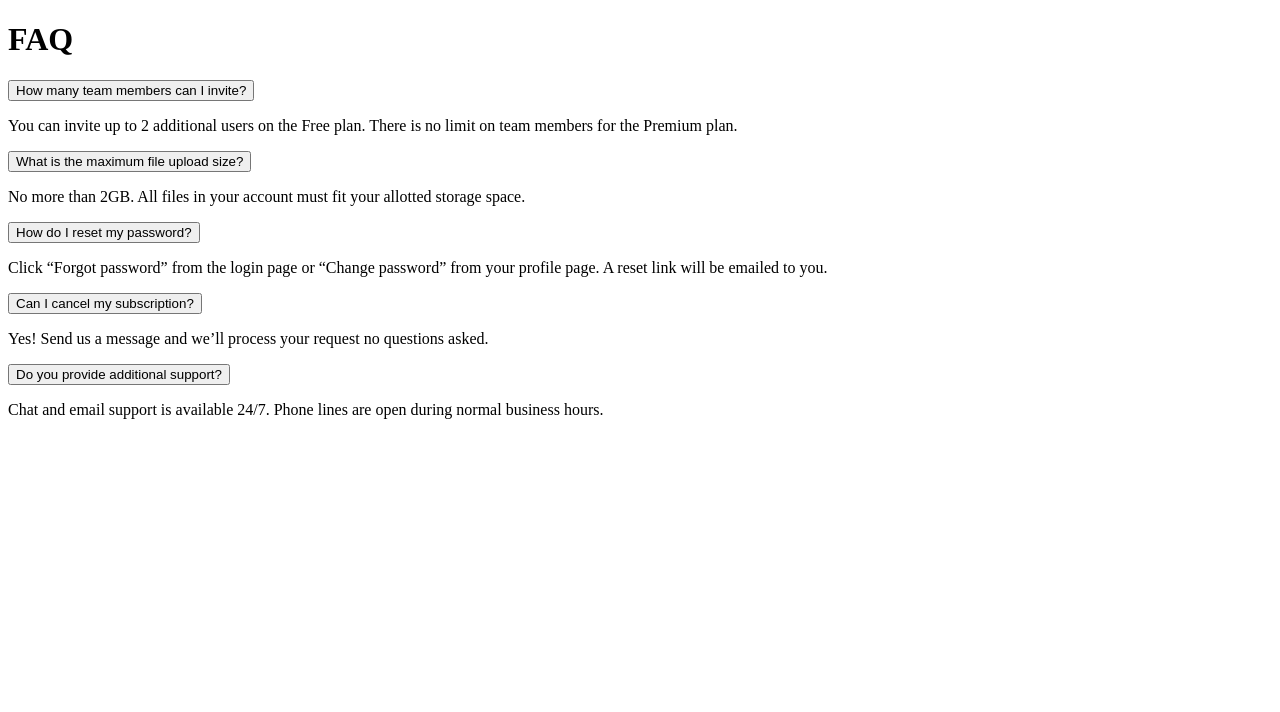
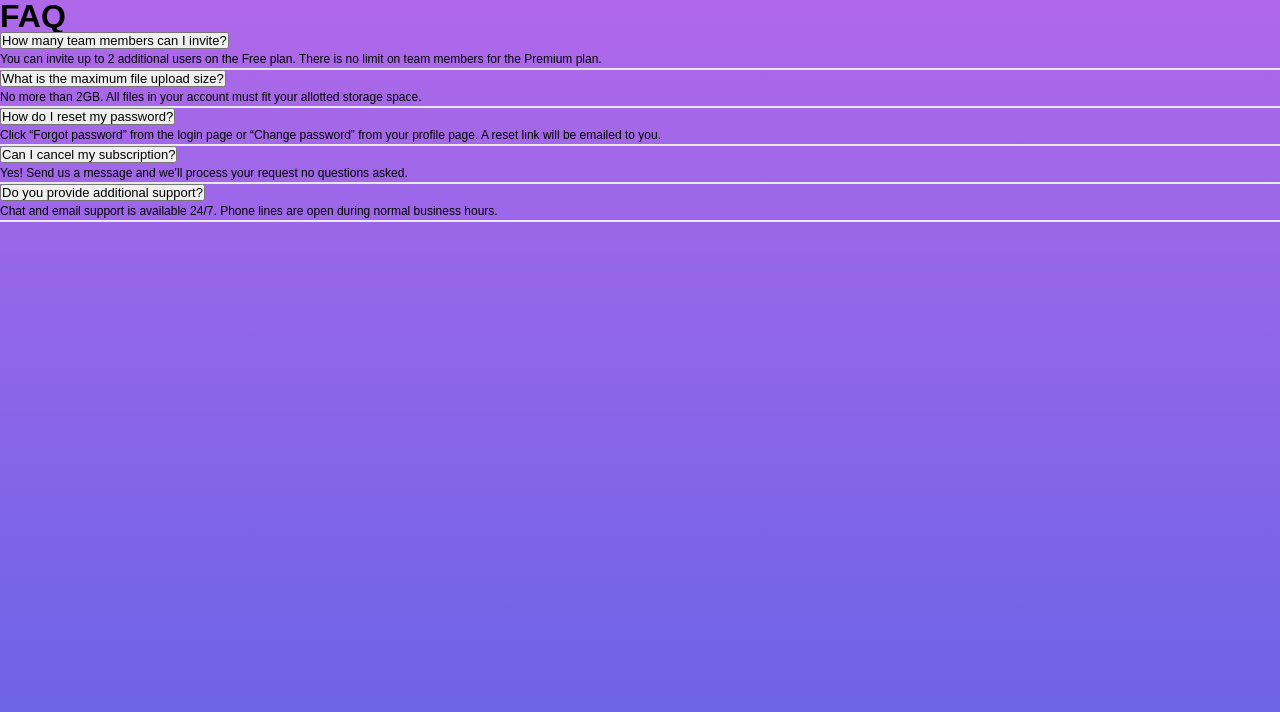
Before and after one commit to dinahbrito/faq-accordion-card, a plain HTML site: page index.html in a window 1280 px wide. Drawn offline with Linux system fonts and the light colour scheme.

Commit message:
css typography

```diff
--- a/index.html
+++ b/index.html
@@ -31,30 +31,35 @@
         <p>You can invite up to 2 additional users on the Free plan. There is no limit on
           team members for the Premium plan.</p>
       </div>
+      <hr>
 
       <button class="question">What is the maximum file upload size?
       </button>
       <div class="answer">
         <p>No more than 2GB. All files in your account must fit your allotted storage space.</p>
       </div>
+      <hr>
 
       <button class="question"> How do I reset my password?</button>
       <div class="answer">
         <p>Click “Forgot password” from the login page or “Change password” from your profile page. A reset link will be
           emailed to you.</p>
       </div>
+      <hr>
 
       <button class="question">Can I cancel my subscription?
       </button>
       <div class="answer">
         <p>Yes! Send us a message and we’ll process your request no questions asked.</p>
       </div>
+      <hr>
 
       <button class="question">Do you provide additional support?
       </button>
       <div class="answer">
         <p>Chat and email support is available 24/7. Phone lines are open during normal business hours.</p>
       </div>
+      <hr>
 
     </div>
   </div>
--- a/styles.css
+++ b/styles.css
@@ -0,0 +1,50 @@
+
+
+/* Reset */
+*,
+* ::before,
+* ::after {
+    box-sizing: border-box;
+    margin: 0;
+    padding: 0;
+    -moz-osx-font-smoothing: grayscale;
+    -webkit-font-smoothing: antialiased;
+}
+
+/* Body Styling */
+body {
+ background-image: linear-gradient(180deg, #B068E9, #6463E7);
+ background-repeat: no-repeat;
+ font-family: 'Kumbh', sans-serif;
+ font-size: 12px;
+ font-weight: 400;
+ height: 100vh;
+ line-height: 18px;
+}
+
+h1 {
+    font-size: 32px;
+    font-weight: 700;
+    line-height: 32.19px;
+}
+
+hr {
+    border: 1px solid #E8E8EA;
+}
+
+.question {
+    font-size: 13px;
+    line-height: 100%;
+}
+
+
+@media only screen and (min-width: 1440px) {
+
+    h1 {
+        line-height: 100%;
+    }
+
+    .question {
+        font-size: 14px;
+    }
+}
```
